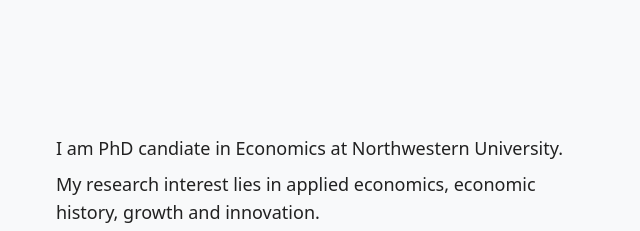
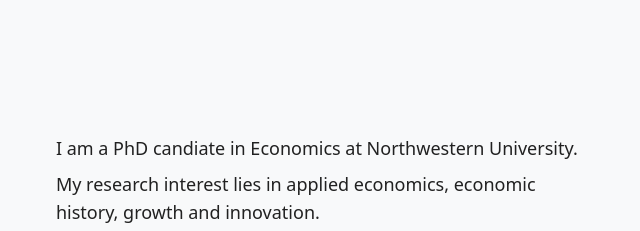
Before and after one commit to emreenesyavuz/emreenesyavuz.github.io, a plain HTML site: page index.html in a window 1280 px wide. Shown: the part 207-438 px from the top of the page, 56-696 px from the left. Drawn offline with Linux system fonts and the light colour scheme.

```diff
--- a/index.html
+++ b/index.html
@@ -121,7 +121,7 @@
 	<div
 		class="mx-auto p-2 sm:p-8 text-left  md:pl-0 md:w-1/2 ">
 		<div>
-			<h3 id="i-am-phd-candiate-in-economics-at-northwestern-university">I am PhD candiate in Economics at Northwestern University.</h3>
+			<h3 id="i-am-a-phd-candiate-in-economics-at-northwestern-university">I am a PhD candiate in Economics at Northwestern University.</h3>
 <h3 id="my-research-interest-lies-in-applied-economics-economic-history-growth-and-innovation">My research interest lies in applied economics, economic history, growth and innovation.</h3>
 <h3 id="i-am-on-the-2022-2023-job-market-and-looking-for-economistdata-scientist-positions">I am on the 2022-2023 job market and looking for Economist/Data Scientist positions.</h3>
 <p><strong>Contact:</strong>
```
